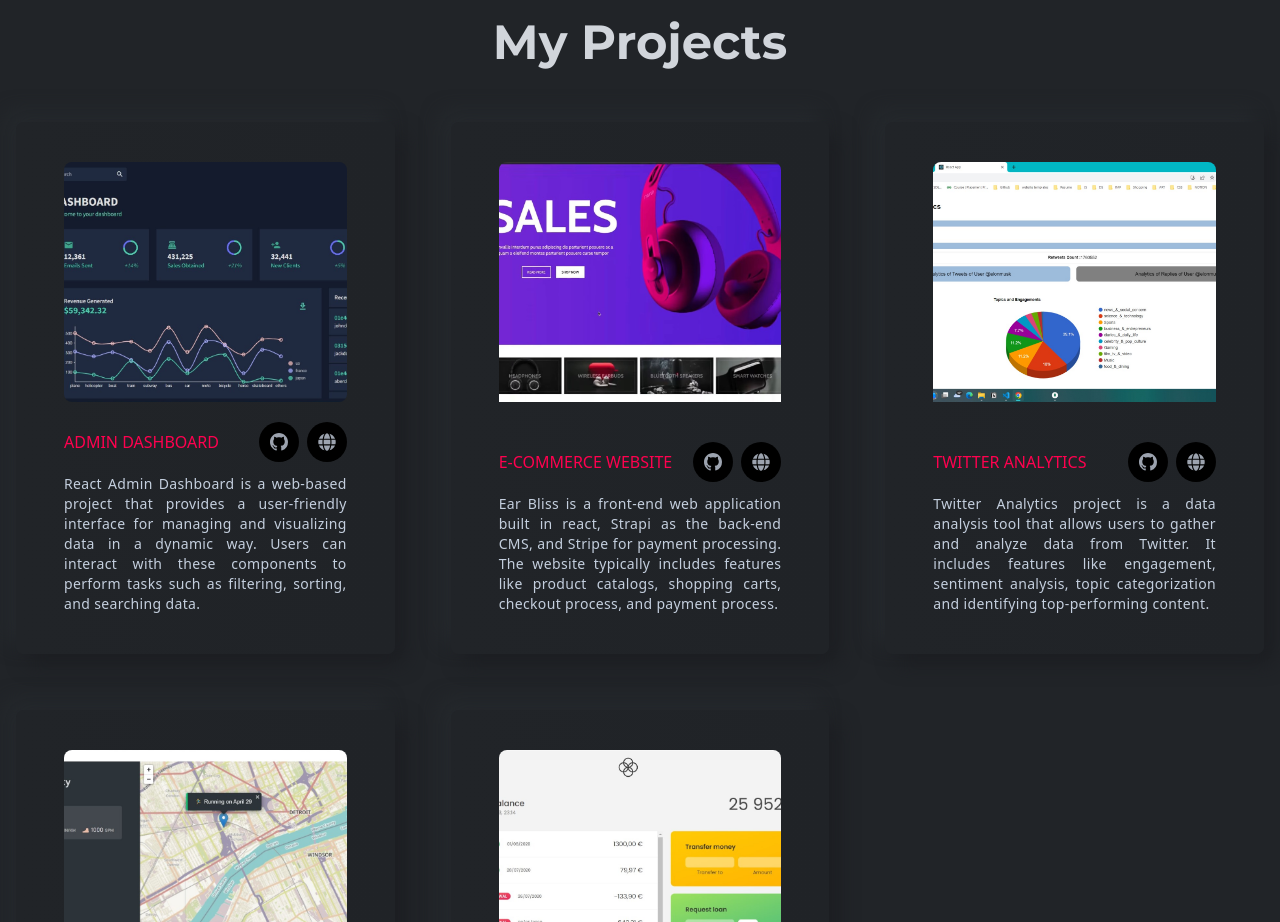
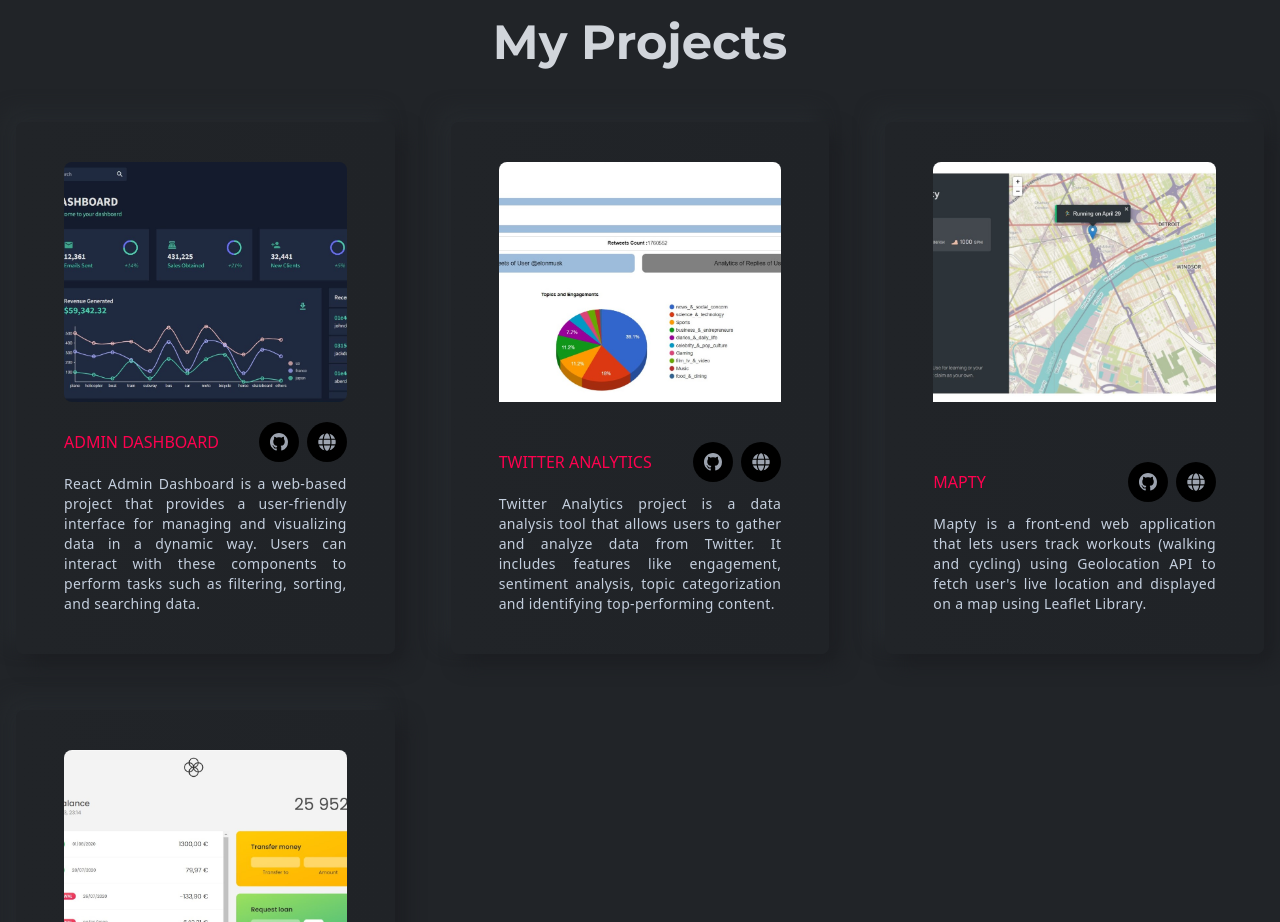
Before and after one commit to aashi2912/webportfolio, a React (Create React App) app: page / in a window 1280 px wide. Shown: the part 2400-3322 px from the top of the page. Built offline with nearby package versions, Linux system fonts and the light colour scheme.

Commit message:
temp modifications

```diff
--- a/src/assets/index.js
+++ b/src/assets/index.js
@@ -1,7 +1,7 @@
 import logo from "./images/logo.png";
 import profile2 from "./images/profile2.jpg";
 import projectOne from "./images/projects/projectOne.jpeg";
-import projectTwo from "./images/projects/projectTwo.jpeg";
+//import projectTwo from "./images/projects/projectTwo.jpeg";
 import projectThree from "./images/projects/projectThree.jpeg";
 import projectFour from "./images/projects/projectFour.jpeg";
 import projectFive from "./images/projects/projectFive.jpeg";
@@ -12,7 +12,6 @@
   logo,
   profile2,
   projectOne,
-  projectTwo,
   projectThree,
   projectFour,
   projectFive,
--- a/src/components/navbar/Navbar.js
+++ b/src/components/navbar/Navbar.js
@@ -38,7 +38,7 @@
           ))}
           <li className="border w-fit border-designColor border-2 rounded-md px-4 py-2">
             <a
-              href="https://drive.google.com/file/d/1O7uO3ShHD3kPj81g01XB0XFSnRzaHpY4/view?usp=share_link"
+              href="https://drive.google.com/file/d/1kaZ9cfRRCCvNH32BDZ2QKVAlRFVXU5Rc/view?usp=share_link"
               target="_blank"
               rel="noopener noreferrer"
               s
@@ -81,7 +81,7 @@
                 ))}
                 <li className="border w-fit border-designColor border-2 rounded-md px-4 py-2">
                   <a
-                    href="https://drive.google.com/file/d/1O7uO3ShHD3kPj81g01XB0XFSnRzaHpY4/view?usp=share_link"
+                    href="https://drive.google.com/file/d/1kaZ9cfRRCCvNH32BDZ2QKVAlRFVXU5Rc/view?usp=share_link"
                     target="_blank"
                     rel="noopener noreferrer"
                     className="text-base font-normal text-gray-400 tracking-wide cursor-pointer hover:text-designColor duration-300"
--- a/src/constants/index.js
+++ b/src/constants/index.js
@@ -3,7 +3,6 @@
   projectFour,
   projectOne,
   projectThree,
-  projectTwo,
 } from "../assets/index";
 export const navLinksdata = [
   {
@@ -65,13 +64,6 @@
     websiteLink: "https://aashi-react-admin-dashboard.netlify.app/",
   },
   {
-    title: "E-commerce Website",
-    des: " Ear Bliss is a front-end web application built in react, Strapi as the back-end CMS, and Stripe for payment processing. The website typically includes features like product catalogs, shopping carts, checkout process, and payment process.",
-    src: projectTwo,
-    githubLink: "https://github.com/your-github-link-here",
-    websiteLink: "https://your-website-link-here.com",
-  },
-  {
     title: "Twitter Analytics",
     des: " Twitter Analytics project is a data analysis tool that allows users to gather and analyze data from Twitter. It includes features like engagement, sentiment analysis, topic categorization and identifying top-performing content.",
     src: projectThree,
```
Also changed, not shown: src/assets/images/projects/projectThree.jpeg, 1 other file (tests, documents, lock files or other folders).
